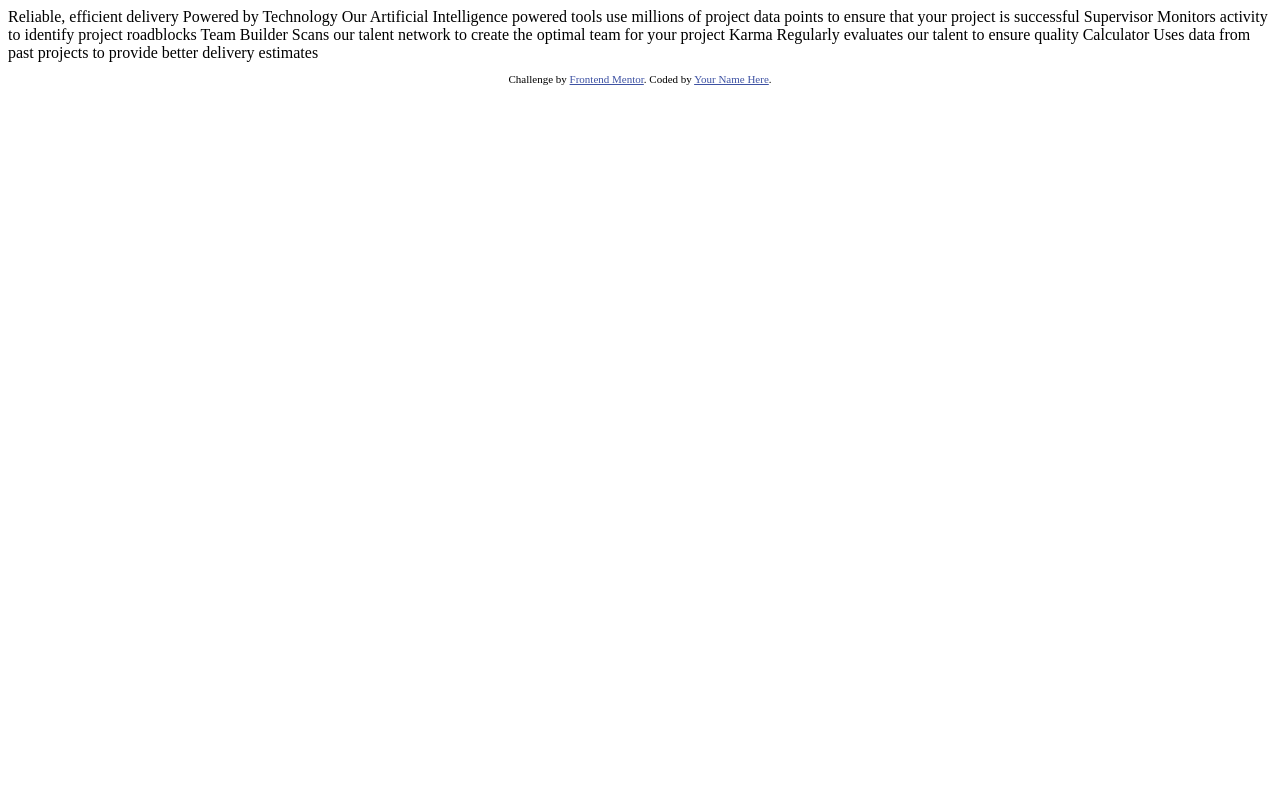
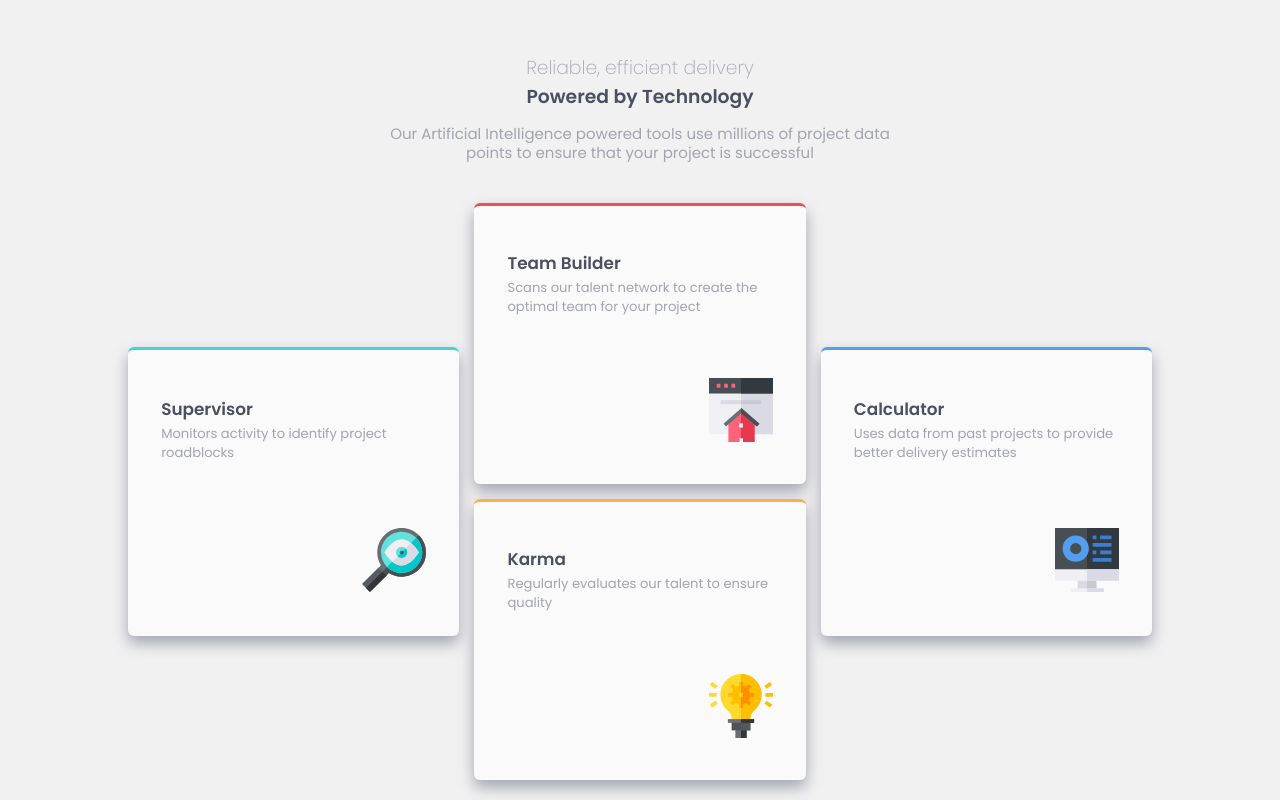
Before and after one commit to leonel-giuliano/leonel-giuliano.github.io, a plain HTML site: page Newbie/4-card/index.html in a window 1280 px wide. Drawn offline with Linux system fonts and the light colour scheme.

Commit message:
4 Card Finished

```diff
--- a/Newbie/4-card/index.html
+++ b/Newbie/4-card/index.html
@@ -13,33 +13,72 @@
     .attribution { font-size: 11px; text-align: center; }
     .attribution a { color: hsl(228, 45%, 44%); }
   </style>
+
+  <link rel="preconnect" href="https://fonts.googleapis.com">
+<link rel="preconnect" href="https://fonts.gstatic.com" crossorigin>
+<link href="https://fonts.googleapis.com/css2?family=Poppins:wght@200;400;600&display=swap" rel="stylesheet">
+  <link rel="stylesheet" href="./css/style.css">
 </head>
-<body>
+<body class="grid-flow">
+  <header>
+    <h1 class="title">
+      Reliable, efficient delivery
+      <span weight="semi-bold">Powered by Technology</span>
+    </h1>
 
-  Reliable, efficient delivery
-  Powered by Technology
+    <p class="description">
+      Our Artificial Intelligence powered tools use millions of project data points to ensure that your project is successful
+    </p>
+  </header>
 
-  Our Artificial Intelligence powered tools use millions of project data points
-  to ensure that your project is successful
+  <ul class="items grid-flow">
+    <li class="item grid-flow">
+      <article>
+        <h3 class="item-title" weight="semi-bold">Supervisor</h3>
 
-  Supervisor
-  Monitors activity to identify project roadblocks
+        <p class="item-description">
+          Monitors activity to identify project roadblocks
+        </p>
+      </article>
 
-  Team Builder
-  Scans our talent network to create the optimal team for your project
+      <img src="./images/icon-supervisor.svg" alt="Supervisor" class="item-icon">
+    </li>
 
-  Karma
-  Regularly evaluates our talent to ensure quality
+    <li class="item grid-flow">
+      <article>
+        <h3 class="item-title" weight="semi-bold">Team Builder</h3>
 
-  Calculator
-  Uses data from past projects to provide better delivery estimates
+        <p class="item-description">
+          Scans our talent network to create the optimal team for your project
+        </p>
+      </article>
 
+      <img src="./images/icon-team-builder.svg" alt="Team Builder" class="item-icon">
+    </li>
 
-  <footer>
-    <p class="attribution">
-      Challenge by <a href="https://www.frontendmentor.io?ref=challenge" target="_blank">Frontend Mentor</a>.
-      Coded by <a href="#">Your Name Here</a>.
-    </p>
-  </footer>
+    <li class="item grid-flow">
+      <article>
+        <h3 class="item-title" weight="semi-bold">Karma</h3>
+
+        <p class="item-description">
+          Regularly evaluates our talent to ensure quality
+        </p>
+      </article>
+
+      <img src="./images/icon-karma.svg" alt="Karma" class="item-icon">
+    </li>
+
+    <li class="item grid-flow">
+      <article>
+        <h3 class="item-title" weight="semi-bold">Calculator</h3>
+
+        <p class="item-description">
+          Uses data from past projects to provide better delivery estimates
+        </p>
+      </article>
+
+      <img src="./images/icon-calculator.svg" alt="Calculator" class="item-icon">
+    </li>
+  </ul>
 </body>
 </html>
--- /dev/null
+++ b/Newbie/4-card/sass/abstracts/_functions.scss
@@ -0,0 +1,7 @@
+@use 'sass:math';
+
+@function px-rem($px) {
+    @return math.div(
+        $px, 15px
+    ) + rem;
+}
--- a/Newbie/4-card/sass/abstracts/_index.scss
+++ b/Newbie/4-card/sass/abstracts/_index.scss
@@ -1 +1,3 @@
 @forward './variables';
+@forward './mixins';
+@forward './functions';
--- /dev/null
+++ b/Newbie/4-card/sass/abstracts/_mixins.scss
@@ -0,0 +1,7 @@
+@use './functions';
+
+@mixin screen() {
+    @media only screen and (min-width: 600px) {
+        @content;
+    }
+}
--- a/Newbie/4-card/sass/abstracts/_variables.scss
+++ b/Newbie/4-card/sass/abstracts/_variables.scss
@@ -2,8 +2,8 @@
 
 $color-base: (
     primary: (
+        cyan: (180, 62%, 55%),
         red: (0, 78%, 62%),
-        cyan: (180, 62%, 55%),
         orange: (34, 97%, 64%),
         blue: (212, 86%, 64%),
     ),
@@ -18,11 +18,11 @@ $color-base: (
 $color: ();
 
 @each $type, $value in $color-base {
-    @each $pick, $cont in $color-base {
+    @each $pick, $content in $value {
         $color: map.deep-merge(
             $color,
             ($type: ($pick: hsl(join(
-                $cont,
+                $content,
                 (), space
             ))))
         );
--- a/Newbie/4-card/sass/base/_typography.scss
+++ b/Newbie/4-card/sass/base/_typography.scss
@@ -33,3 +33,41 @@ html {
         size
     );
 }
+
+body {
+    font-family: map-get(
+        variables.$font,
+        family
+    );
+    font-weight: map-get(
+        variables.$font,
+        weight,
+        regular
+    );
+
+    line-height: 1.25rem;
+}
+
+header { text-align: center; }
+
+[weight="semi-bold"] {
+    font-weight: map-get(
+        variables.$font,
+        weight,
+        semi-bold
+    );
+    line-height: 1.875em;
+}
+
+.title {
+    font-size: 1.25rem;
+    font-weight: map-get(
+        variables.$font,
+        weight,
+        extra-light
+    );
+}
+
+.item-title { font-size: 1.125rem; }
+
+.item-description { font-size: .875rem; }
--- a/Newbie/4-card/sass/style.scss
+++ b/Newbie/4-card/sass/style.scss
@@ -1,2 +1,99 @@
 @use './base';
 @use './abstracts';
+
+@use 'sass:math';
+
+body {
+    --sli-white: #{join(map-get(
+        abstracts.$color-base,
+        neutral,
+        gray-blue
+    ), .15)};
+
+    box-sizing: border-box;
+    grid-template-rows: min-content 1fr;
+    width: 100%;
+    min-height: 100dvh;
+    padding: 0 clamp(2rem, 10vw, 10rem);
+    color: map-get(
+        abstracts.$color,
+        neutral,
+        gray-blue
+    );
+    background-color: hsla(var(--sli-white));
+}
+
+.grid-flow {
+    display: grid;
+    place-items: center;
+}
+
+[weight="semi-bold"] {
+    color: map-get(
+        abstracts.$color,
+        neutral,
+        dark-blue
+    );
+}
+
+header {
+    max-width: 35rem;
+    margin: clamp(1.25rem, 7.5dvh, 5rem) 0;
+}
+
+.title {
+    margin-bottom: .75rem;
+
+    span { display: block; }
+}
+
+.items {
+    gap: 1rem;
+    height: 100%;
+    margin-bottom: clamp(1rem, 5dvh, 3.75rem);
+
+    @include abstracts.screen() {
+        grid-template-columns: repeat(3, 1fr);
+        grid-template-rows: repeat(2, 1fr);
+    }
+}
+
+.item {
+    box-sizing: border-box;
+    width: 100%;
+    height: 100%;
+    padding: .75rem 10%;
+    background-color: map-get(
+        abstracts.$color,
+        neutral,
+        light-gray
+    );
+    border-radius: .4rem;
+    box-shadow: 0 .5rem 1rem 0 map-get(
+        abstracts.$color,
+        neutral,
+        gray-blue
+    );
+}
+
+.item-icon { justify-self: right; }
+
+@each $type, $value in abstracts.$color {
+    @if $type == 'primary' {
+        @each $pick, $content in $value {
+            $i: index($value, $pick $content);
+
+            .item:nth-child(#{$i}) {
+                border-top: .2rem solid $content;
+
+                @include abstracts.screen() {
+                    @if $i == 1 or $i == 4 {
+                        grid-row: 1 / 3;
+                        grid-column: (1 + math.div(2, 3) * ($i - 1)) / span 1;
+                        height: 50%;
+                    }
+                }
+            }
+        }
+    }
+}
```
Also changed, not shown: Newbie/4-card/css/style.css (added).
